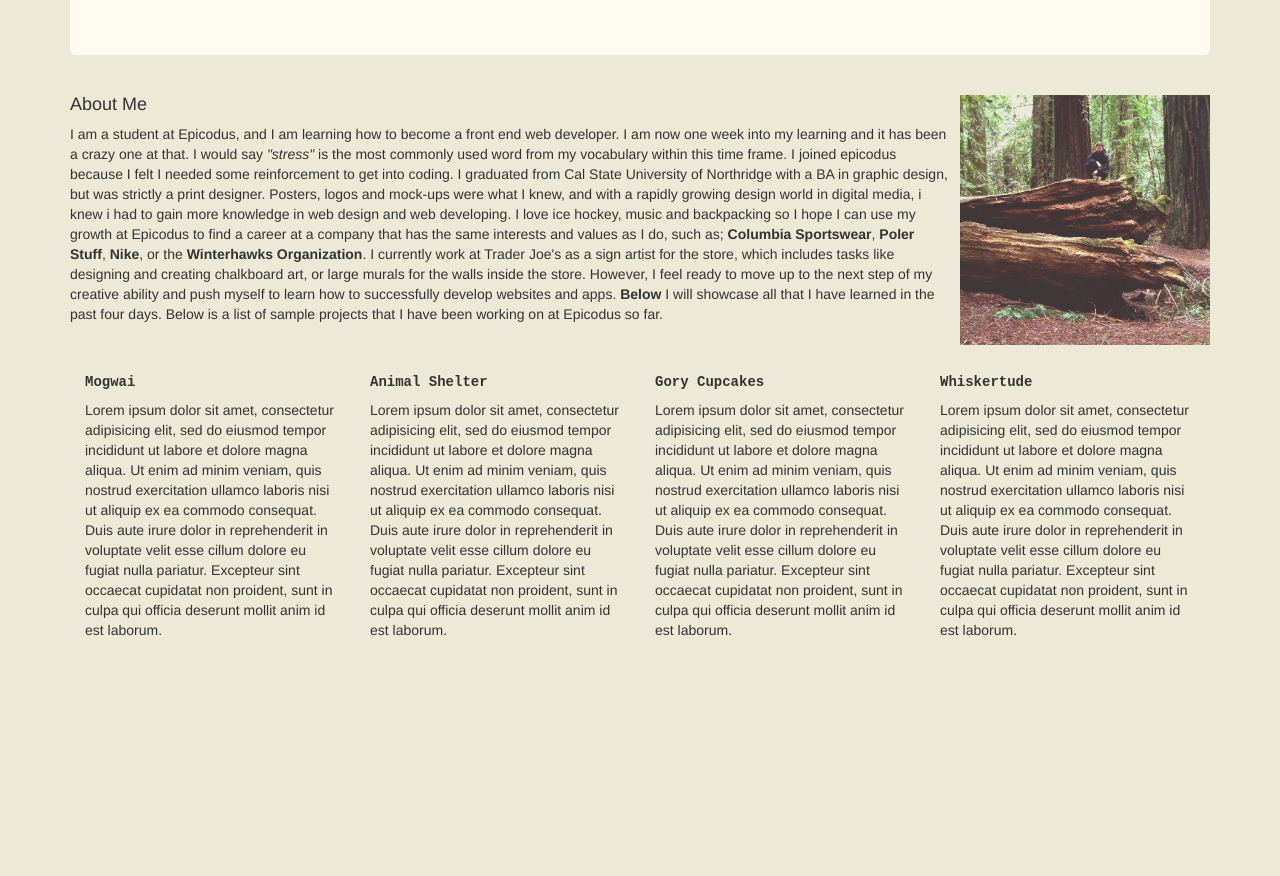
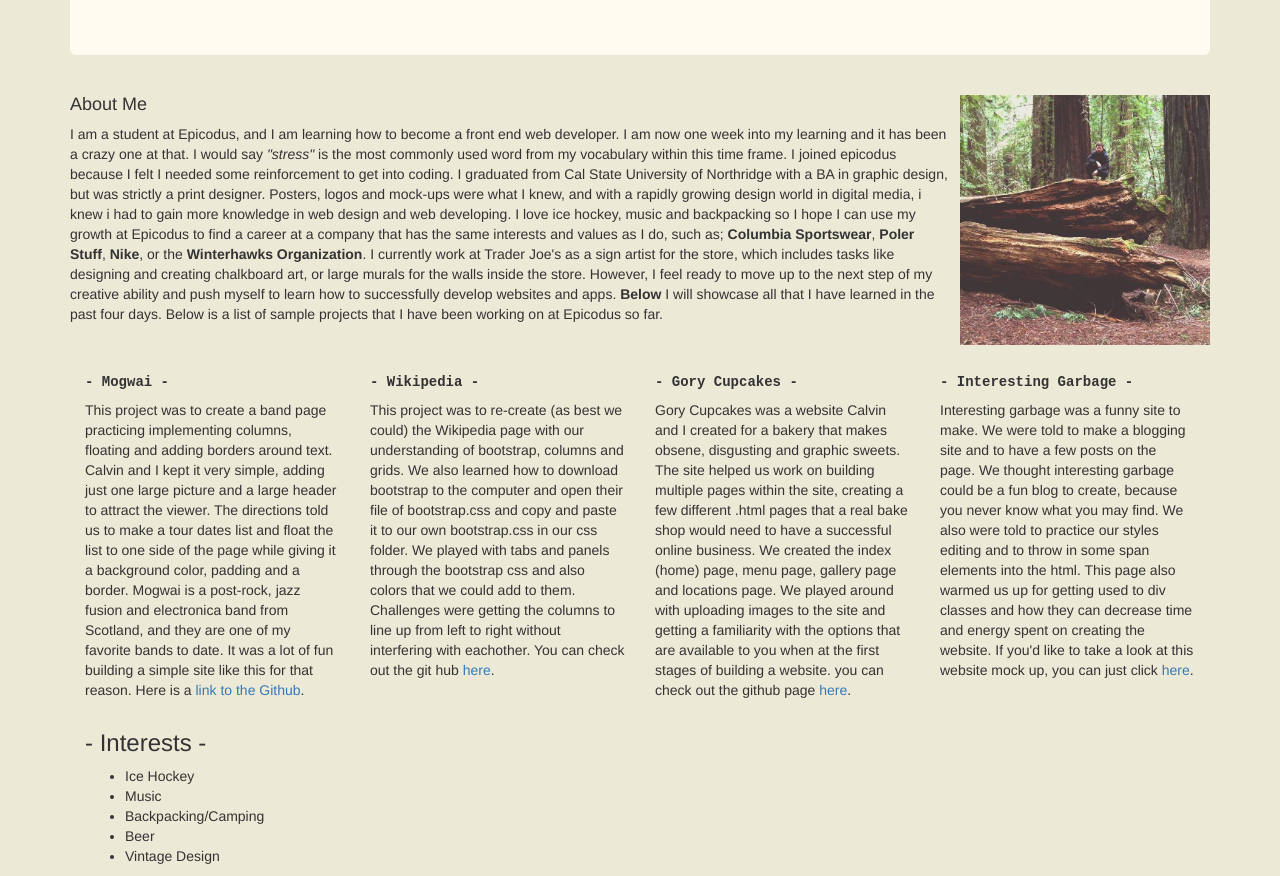
Before and after one commit to coreysnightout/Portfolio-Webpage, a plain HTML site: page index.html in a window 1280 px wide. Shown: the part 187-1063 px from the top of the page. Before the commit the page ends 837 px from the top, so only its background shows below. Drawn offline with Linux system fonts and the light colour scheme.

Commit message:
add another column to the index.html page and add more information about myself on html page

```diff
--- a/index.html
+++ b/index.html
@@ -27,21 +27,35 @@
       <p></p>
       <p></p>
       <div class="col-md-3">
-        <h5>Mogwai</h5>
-        <p>Lorem ipsum dolor sit amet, consectetur adipisicing elit, sed do eiusmod tempor incididunt ut labore et dolore magna aliqua. Ut enim ad minim veniam, quis nostrud exercitation ullamco laboris nisi ut aliquip ex ea commodo consequat. Duis aute irure dolor in reprehenderit in voluptate velit esse cillum dolore eu fugiat nulla pariatur. Excepteur sint occaecat cupidatat non proident, sunt in culpa qui officia deserunt mollit anim id est laborum.</p>
+        <h5>- Mogwai -</h5>
+        <p>This project was to create a band page practicing implementing columns, floating and adding borders around text. Calvin and I kept it very simple, adding just one large picture and a large header to attract the viewer. The directions told us to make a tour dates list and float the list to one side of the page while giving it a background color, padding and a border. Mogwai is a post-rock, jazz fusion and electronica band from Scotland, and they are one of my favorite bands to date. It was a lot of fun building a simple site like this for that reason. Here is a <a href="https://github.com/coreysnightout/Mogwai">link to the Github</a>.
+        </p>
       </div>
       <div class="col-md-3">
-        <h5>Animal Shelter</h5>
-        <p>Lorem ipsum dolor sit amet, consectetur adipisicing elit, sed do eiusmod tempor incididunt ut labore et dolore magna aliqua. Ut enim ad minim veniam, quis nostrud exercitation ullamco laboris nisi ut aliquip ex ea commodo consequat. Duis aute irure dolor in reprehenderit in voluptate velit esse cillum dolore eu fugiat nulla pariatur. Excepteur sint occaecat cupidatat non proident, sunt in culpa qui officia deserunt mollit anim id est laborum.</p>
+        <h5>- Wikipedia -</h5>
+        <p>This project was to re-create (as best we could) the Wikipedia page with our understanding of bootstrap, columns and grids. We also learned how to download bootstrap to the computer and open their file of bootstrap.css and copy and paste it to our own bootstrap.css in our css folder. We played with tabs and panels through the bootstrap css and also colors that we could add to them. Challenges were getting the columns to line up from left to right without interfering with eachother. You can check out the git hub <a href="https://github.com/coreysnightout/Wikipedia">here</a>.
+        </p>
       </div>
       <div class="col-md-3">
-        <h5>Gory Cupcakes</h5>
-        <p>Lorem ipsum dolor sit amet, consectetur adipisicing elit, sed do eiusmod tempor incididunt ut labore et dolore magna aliqua. Ut enim ad minim veniam, quis nostrud exercitation ullamco laboris nisi ut aliquip ex ea commodo consequat. Duis aute irure dolor in reprehenderit in voluptate velit esse cillum dolore eu fugiat nulla pariatur. Excepteur sint occaecat cupidatat non proident, sunt in culpa qui officia deserunt mollit anim id est laborum.</p>
+        <h5>- Gory Cupcakes -</h5>
+        <p>Gory Cupcakes was a website Calvin and I created for a bakery that makes obsene, disgusting and graphic sweets. The site helped us work on building multiple pages within the site, creating a few different .html pages that a real bake shop would need to have a successful online business. We created the index (home) page, menu page, gallery page and locations page. We played around with uploading images to the site and getting a familiarity with the options that are available to you when at the first stages of building a website. you can check out the github page <a href="https://github.com/coreysnightout/Gory-Cupcakes">here</a>.
+        </p>
       </div>
       <div class="col-md-3">
-        <h5>Whiskertude</h5>
-        <p>Lorem ipsum dolor sit amet, consectetur adipisicing elit, sed do eiusmod tempor incididunt ut labore et dolore magna aliqua. Ut enim ad minim veniam, quis nostrud exercitation ullamco laboris nisi ut aliquip ex ea commodo consequat. Duis aute irure dolor in reprehenderit in voluptate velit esse cillum dolore eu fugiat nulla pariatur. Excepteur sint occaecat cupidatat non proident, sunt in culpa qui officia deserunt mollit anim id est laborum.</p>
+        <h5>- Interesting Garbage -</h5>
+        <p>Interesting garbage was a funny site to make. We were told to make a blogging site and to have a few posts on the page. We thought interesting garbage could be a fun blog to create, because you never know what you may find. We also were told to practice our styles editing and to throw in some span elements into the html. This page also warmed us up for getting used to div classes and how they can decrease time and energy spent on creating the website. If you'd like to take a look at this website mock up, you can just click <a href="https://github.com/coreysnightout/blogging-site">here</a>.
+        </p>
       </div>
+        <div class="col-md-12">
+          <h3>- Interests -</h3>
+          <ul>
+            <li>Ice Hockey</li>
+            <li>Music</li>
+            <li>Backpacking/Camping</li>
+            <li>Beer</li>
+            <li>Vintage Design</li>
+          </ul>
+        </div>
     </div>
   </body>
 </html>
```
Also changed, not shown: 1 other file.
